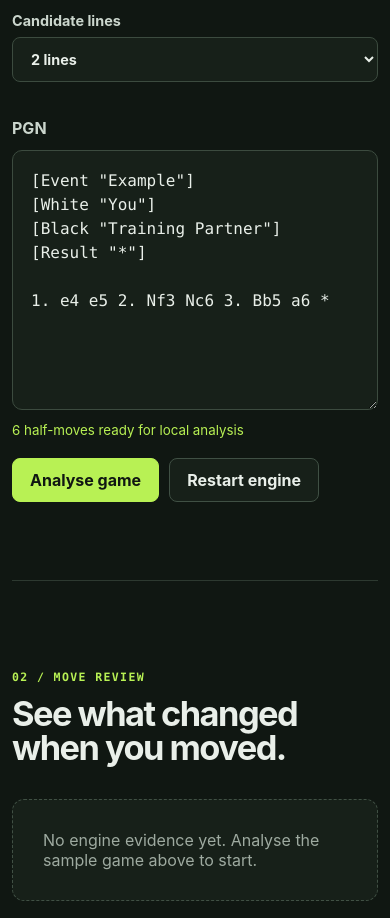
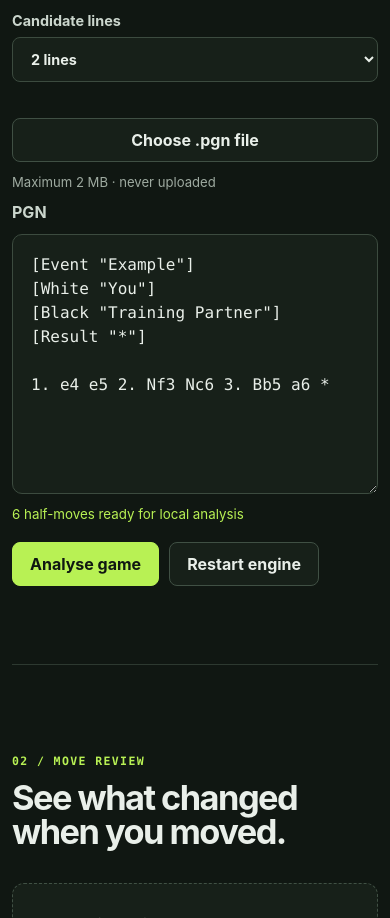
Before and after one commit to Shreyastacky/prophylens, a React (Vite) app in the folder apps/web/: page / in a window 390 px wide. Shown: the part 977-1895 px from the top of the page. Built offline with nearby package versions, Linux system fonts and the light colour scheme.

Commit message:
feat: import local PGN files

```diff
--- a/apps/web/src/App.tsx
+++ b/apps/web/src/App.tsx
@@ -1,4 +1,4 @@
-import { useEffect, useMemo, useRef, useState } from 'react';
+import { type ChangeEvent, useEffect, useMemo, useRef, useState } from 'react';
 
 import { assessMove } from './analysis/classification';
 import { parseGame } from './analysis/pgn';
@@ -14,6 +14,8 @@ const examplePgn = `[Event "Example"]
 [Result "*"]
 
 1. e4 e5 2. Nf3 Nc6 3. Bb5 a6 *`;
+
+const MAX_PGN_FILE_BYTES = 2 * 1024 * 1024;
 
 type EngineStatus = 'idle' | 'loading' | 'ready' | 'analysing' | 'cancelled' | 'complete' | 'error';
 
@@ -50,6 +52,8 @@ export function App() {
   const [selectedPly, setSelectedPly] = useState<number | null>(null);
   const [run, setRun] = useState<AnalysisRun | null>(null);
   const [errorMessage, setErrorMessage] = useState<string | null>(null);
+  const [fileError, setFileError] = useState<string | null>(null);
+  const [importedFileName, setImportedFileName] = useState<string | null>(null);
   const [progress, setProgress] = useState<ProgressState>({
     completed: 0,
     total: 0,
@@ -102,6 +106,46 @@ export function App() {
   const ensureClient = () => {
     if (!clientRef.current) clientRef.current = new StockfishClient();
     return clientRef.current;
+  };
+
+  const replacePgn = (nextPgn: string, fileName: string | null) => {
+    setPgn(nextPgn);
+    setImportedFileName(fileName);
+    setFileError(null);
+    setErrorMessage(null);
+    setResults([]);
+    setSelectedPly(null);
+    setRun(null);
+    setProgress({ completed: 0, total: 0, nodes: 0, move: '' });
+    setStatus(clientRef.current ? 'ready' : 'idle');
+  };
+
+  const importPgnFile = async (event: ChangeEvent<HTMLInputElement>) => {
+    const input = event.currentTarget;
+    const file = input.files?.[0];
+    input.value = '';
+    if (!file) return;
+
+    if (!file.name.toLowerCase().endsWith('.pgn')) {
+      setFileError('Choose a file ending in .pgn.');
+      return;
+    }
+    if (file.size > MAX_PGN_FILE_BYTES) {
+      setFileError('That PGN is larger than the 2 MB safety limit.');
+      return;
+    }
+
+    try {
+      const contents = await file.text();
+      parseGame(contents);
+      replacePgn(contents, file.name);
+    } catch (error) {
+      setFileError(
+        error instanceof Error
+          ? `Could not import this PGN: ${error.message}`
+          : 'Could not import this PGN.',
+      );
+    }
   };
 
   const restartEngine = async () => {
@@ -274,11 +318,34 @@ export function App() {
         </div>
 
         <div className="import-panel">
+          <div className="file-import">
+            <label className="secondary-button file-button">
+              <input
+                type="file"
+                accept=".pgn,application/x-chess-pgn"
+                aria-label="Choose PGN file"
+                onChange={importPgnFile}
+                disabled={status === 'analysing' || status === 'loading'}
+              />
+              Choose .pgn file
+            </label>
+            <span>
+              {importedFileName
+                ? `${importedFileName} loaded locally`
+                : 'Maximum 2 MB · never uploaded'}
+            </span>
+          </div>
+          {fileError && (
+            <small className="parse-error" role="alert">
+              {fileError}
+            </small>
+          )}
+
           <label className="pgn-field">
             <span>PGN</span>
             <textarea
               value={pgn}
-              onChange={(event) => setPgn(event.target.value)}
+              onChange={(event) => replacePgn(event.target.value, null)}
               spellCheck="false"
               disabled={status === 'analysing' || status === 'loading'}
             />
--- a/apps/web/src/styles.css
+++ b/apps/web/src/styles.css
@@ -157,6 +157,38 @@ select {
 .pgn-field {
   display: grid;
   gap: 12px;
+}
+.file-import {
+  display: flex;
+  align-items: center;
+  gap: 12px;
+}
+.file-import > span {
+  overflow: hidden;
+  color: #9eaaa0;
+  font-size: 0.82rem;
+  text-overflow: ellipsis;
+  white-space: nowrap;
+}
+.file-button {
+  position: relative;
+  display: inline-grid;
+  flex: 0 0 auto;
+  place-items: center;
+  cursor: pointer;
+}
+.file-button input {
+  position: absolute;
+  width: 1px;
+  height: 1px;
+  overflow: hidden;
+  clip: rect(0 0 0 0);
+  clip-path: inset(50%);
+  white-space: nowrap;
+}
+.file-button:focus-within {
+  outline: 2px solid #b8f154;
+  outline-offset: 2px;
 }
 .pgn-field > span {
   color: #cbd6cd;
@@ -517,6 +549,10 @@ footer {
   .hero {
     padding: 58px 0;
   }
+  .file-import {
+    align-items: stretch;
+    flex-direction: column;
+  }
   .results-header {
     align-items: stretch;
     flex-direction: column;
```
Also changed, not shown: 3 other files (tests, documents, lock files or other folders).
